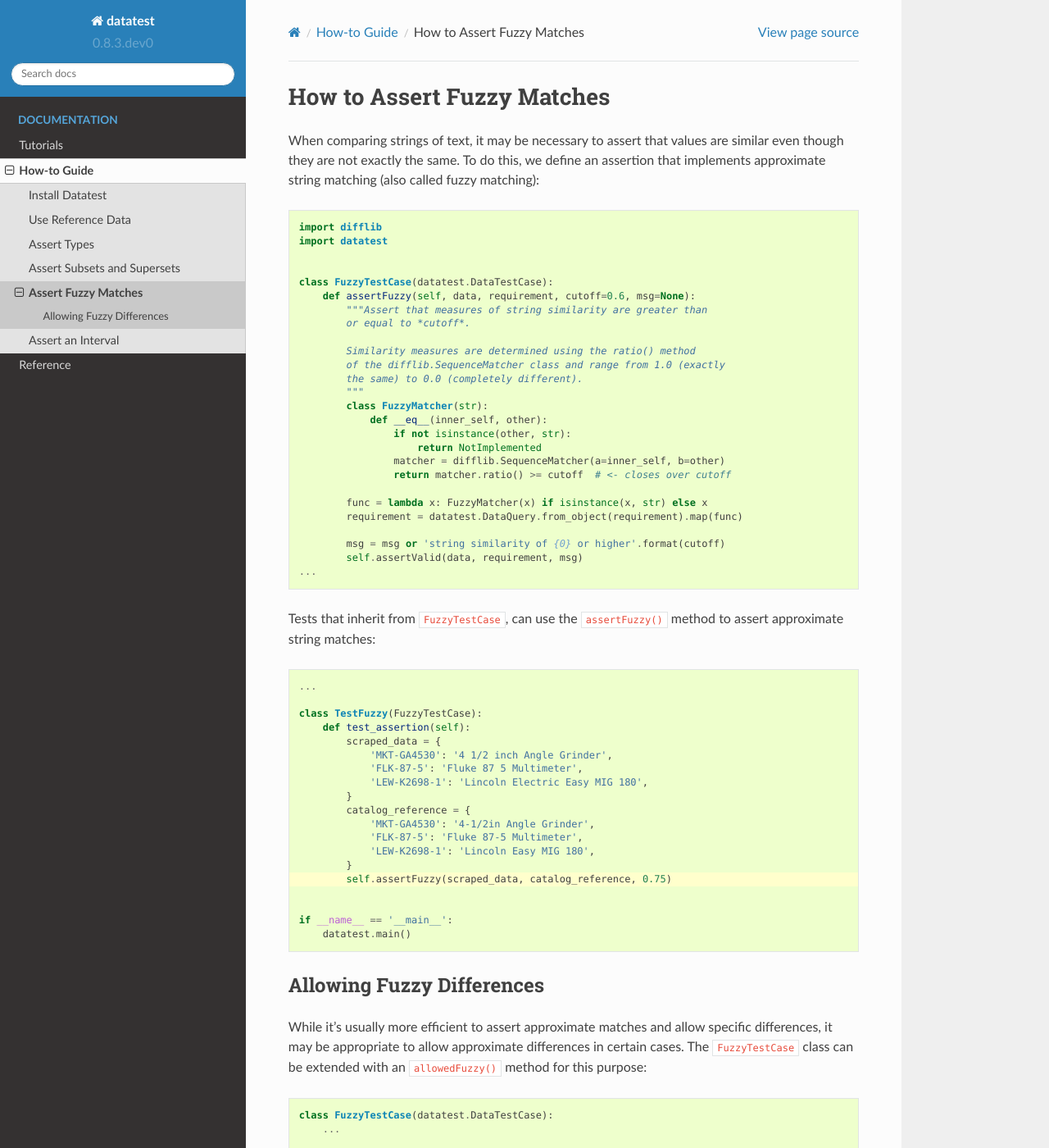
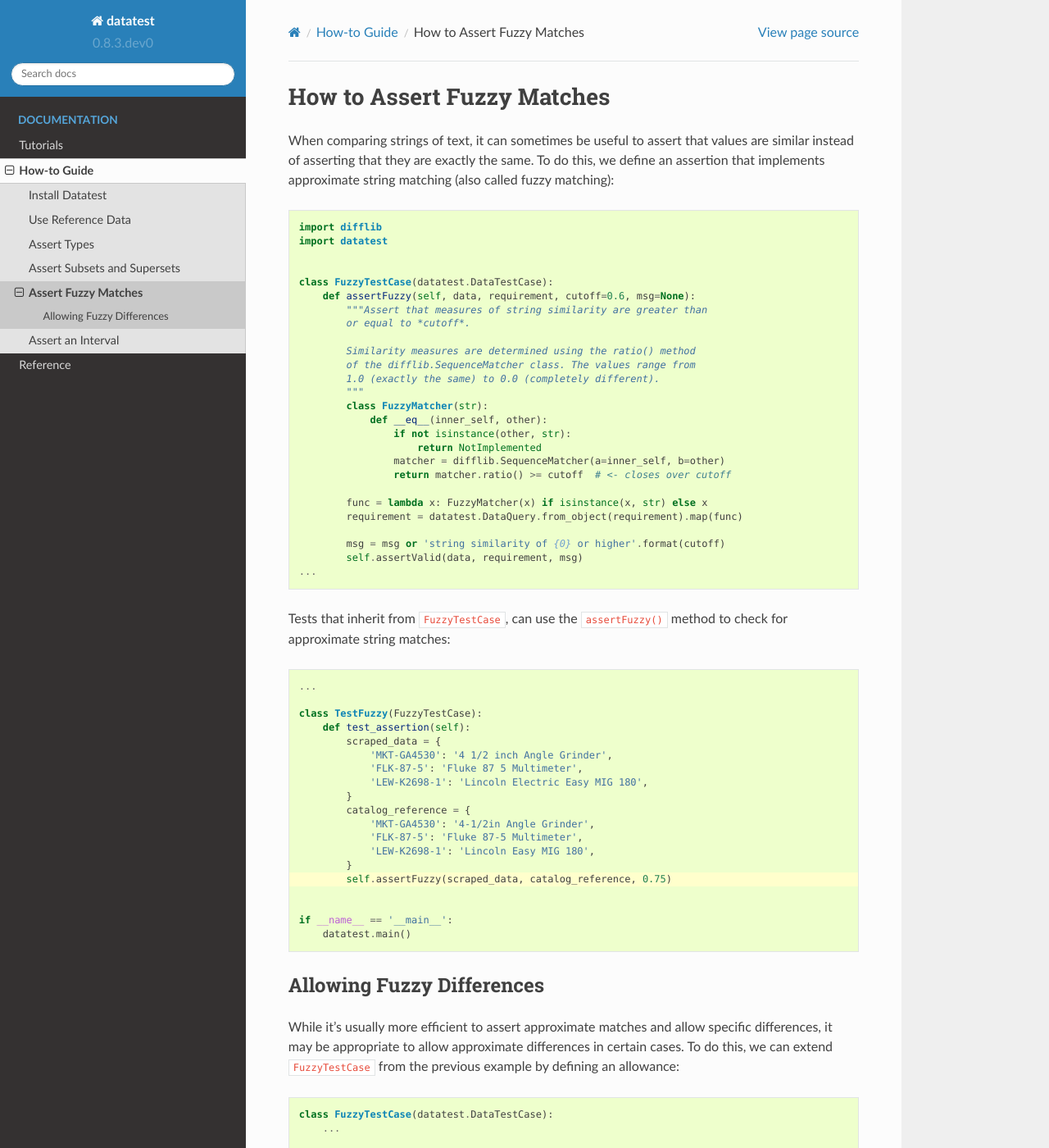
Before and after one commit to shawnbrown/datatest, a Sphinx documentation site: the page built from docs/how-to/fuzzy-matches.rst, in a window 1280 px wide and 1400 px high. Shown: the whole window at 82% size. Built offline with Sphinx 7.4.7 and the Read the Docs theme 2.0.0, drawn with Linux system fonts in a browser that asks for light colours; some of the changed text lies outside the part shown.

Commit message:
Update Fuzzy Matching documentation to improve readability.

```diff
--- a/docs/how-to/fuzzy-matches.rst
+++ b/docs/how-to/fuzzy-matches.rst
@@ -10,10 +10,10 @@
 How to Assert Fuzzy Matches
 ###########################
 
-When comparing strings of text, it may be necessary to assert that
-values are similar even though they are not exactly the same. To do
-this, we define an assertion that implements approximate string
-matching (also called fuzzy matching):
+When comparing strings of text, it can sometimes be useful to assert
+that values are similar instead of asserting that they are exactly the
+same. To do this, we define an assertion that implements approximate
+string matching (also called fuzzy matching):
 
 .. code-block:: python
 
@@ -27,8 +27,8 @@
             or equal to *cutoff*.
 
             Similarity measures are determined using the ratio() method
-            of the difflib.SequenceMatcher class and range from 1.0 (exactly
-            the same) to 0.0 (completely different).
+            of the difflib.SequenceMatcher class. The values range from
+            1.0 (exactly the same) to 0.0 (completely different).
             """
             class FuzzyMatcher(str):
                 def __eq__(inner_self, other):
@@ -46,7 +46,7 @@
 
 
 Tests that inherit from ``FuzzyTestCase``, can use the ``assertFuzzy()``
-method to assert approximate string matches:
+method to check for approximate string matches:
 
 .. code-block:: python
     :emphasize-lines: 15
@@ -78,8 +78,8 @@
 
 While it's usually more efficient to assert approximate matches and
 allow specific differences, it may be appropriate to allow approximate
-differences in certain cases. The ``FuzzyTestCase`` class can be
-extended with an ``allowedFuzzy()`` method for this purpose:
+differences in certain cases. To do this, we can extend ``FuzzyTestCase``
+from the previous example by defining an allowance:
 
 .. code-block:: python
 
@@ -88,11 +88,11 @@
 
         def allowedFuzzy(self, cutoff=0.6, msg=None):
             """Allows Invalid differences whose measures of similarity are
-            greater than or equal to *cutoff*
+            greater than or equal to *cutoff*.
 
             Similarity measures are determined using the ratio() method
-            of the difflib.SequenceMatcher class and range from 1.0 (exactly
-            the same) to 0.0 (completely different).
+            of the difflib.SequenceMatcher class. The values range from
+            1.0 (exactly the same) to 0.0 (completely different).
             """
             def approx_diff(invalid, expected):
                 matcher = difflib.SequenceMatcher(a=expected, b=invalid)
```
